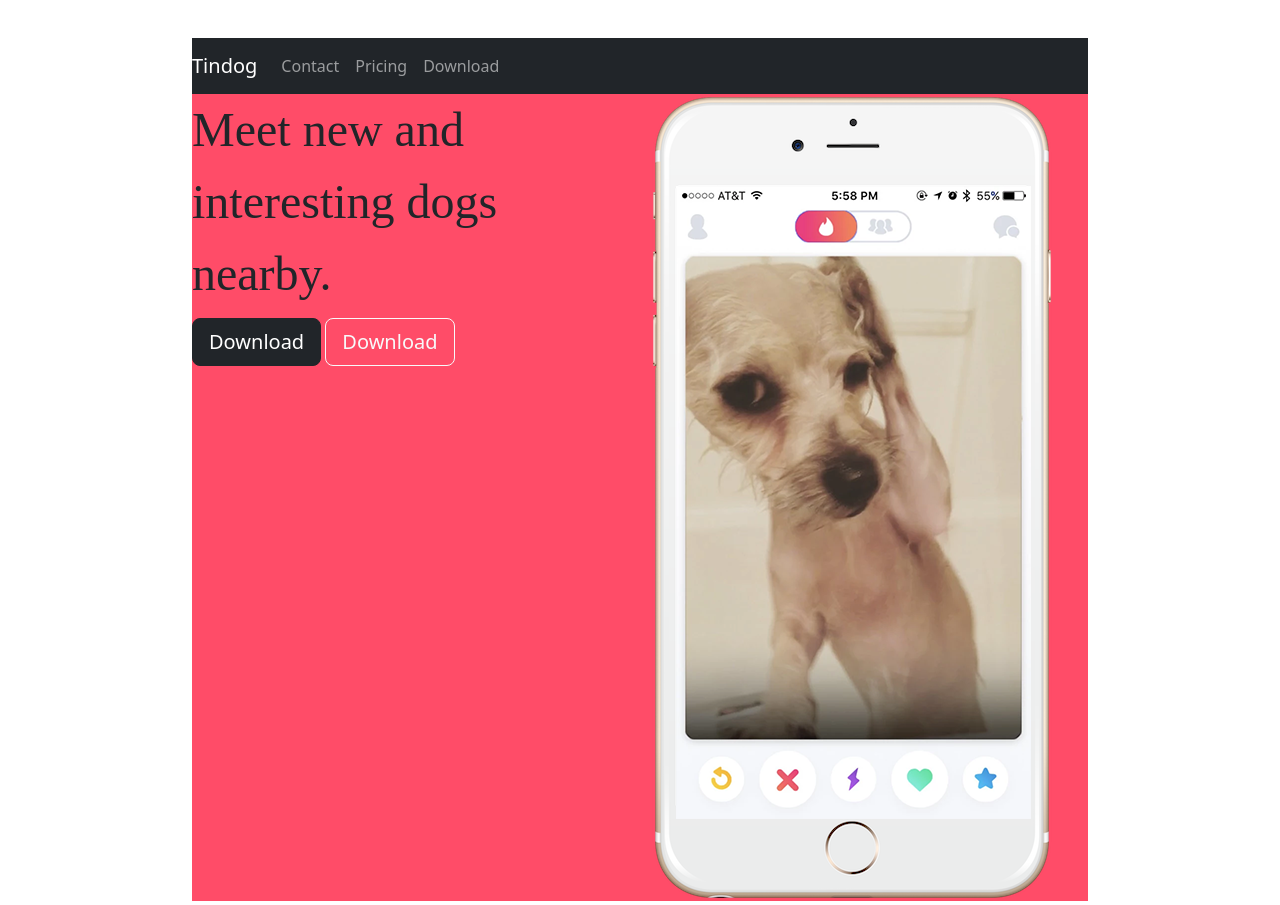
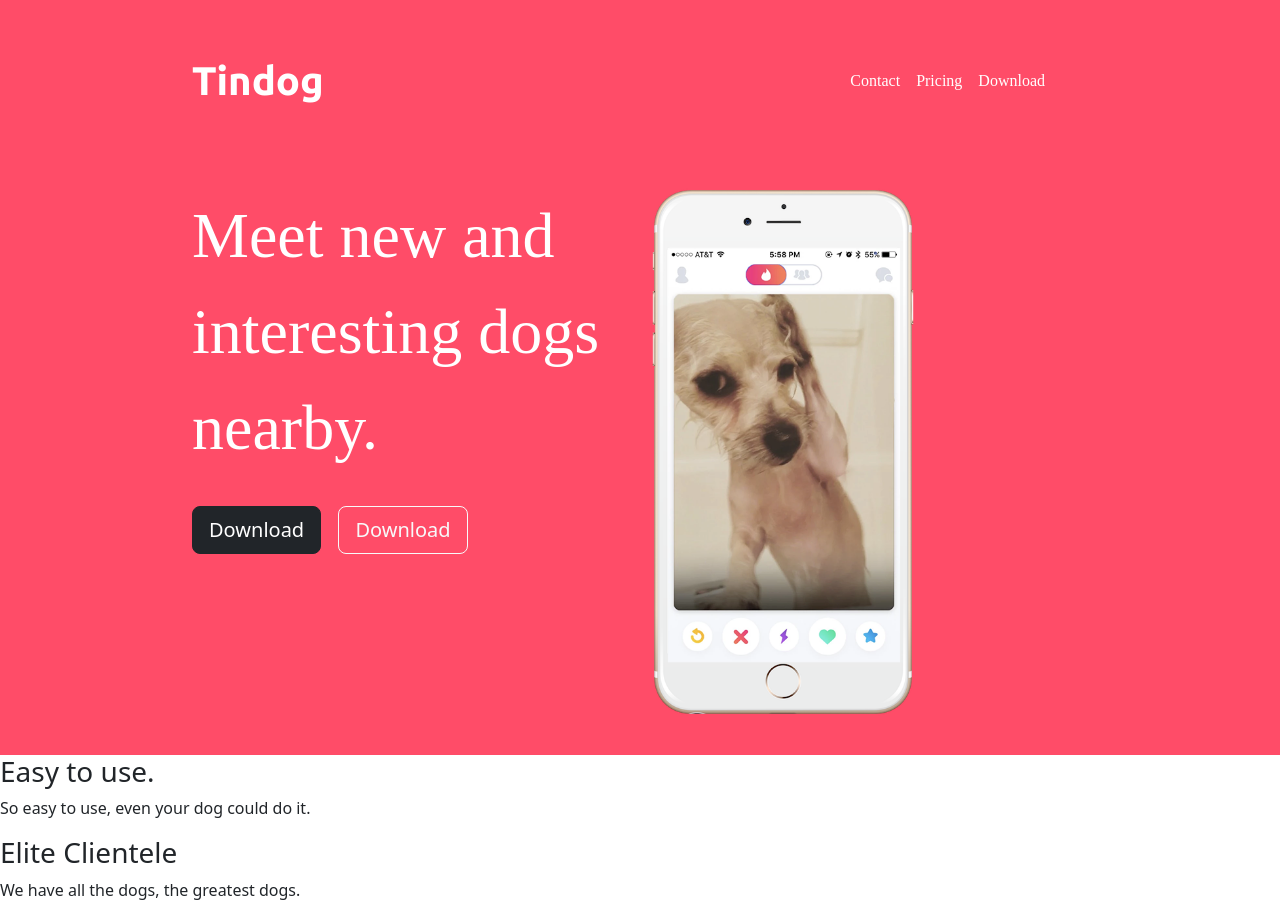
Before and after one commit to Leul4ever/Bootstrapinstallation, a plain HTML site: page TinDog-Start-master/index.html in a window 1280 px wide. Shown: the top 905 px of the page. Drawn offline with nearby package versions, Linux system fonts and the light colour scheme.

Commit message:
titile section is completed

```diff
--- a/TinDog-Start-master/css/styles.css
+++ b/TinDog-Start-master/css/styles.css
@@ -1,12 +1,38 @@
 #title{
     background-color:#ff4c68;
+    color: #fff;
+}
+.navbar{
+    padding-bottom: 4.5rem;
 }
 .container-fluid{
 padding: 3% 15%;
 
 }
-.promotion{
+h1{
     font-family: Robot-dark;
     line-height: 1.5;
-    font-size: 3rem;
+    font-size: 4rem;
 }
+.navbar-brand{
+    font-family:'Ubuntu' ;
+    font-size: 2.5rem;
+    font-weight: bold;
+    color:white;
+
+}
+.nav-link{
+    font-family: Robot;
+    color:#fff;
+}
+.linko {
+    margin-left: auto;
+    padding: 0 35px;
+
+}
+.Downloadbtn{
+    margin:  5% 3% 5% 0;
+}
+.title-image{
+    width: 60%;
+}
--- a/TinDog-Start-master/index.html
+++ b/TinDog-Start-master/index.html
@@ -42,11 +42,11 @@
   </head>
 
   <body>
-    <div class="container-fluid">
+
     <div id="title">
       <!-- Nav Bar -->
-
-      <nav class="navbar bg-dark navbar-expand-lg navbar-dark">
+      <div class="container-fluid">
+      <nav class="navbar  navbar-expand-lg ">
         <a class="navbar-brand" href="">Tindog</a>
         <button
           class="navbar-toggler"
@@ -60,7 +60,7 @@
           <span class="navbar-toggler-icon"></span>
         </button>
         <div class="collapse navbar-collapse" id="navbarSupportedContent">
-          <ul class="navbar-nav ml-auto">
+          <ul class=" linko navbar-nav ml-auto">
             <li class="nav-item">
               <a class="nav-link" href="">Contact</a>
             </li>
@@ -79,11 +79,11 @@
       <div class="row">
         <div class="col-lg-6">
           <h1 class="promotion">Meet new and interesting dogs nearby.</h1>
-          <button class="btn btn-dark btn-lg" type="button">Download</button>
+          <button class="btn btn-dark btn-lg  Downloadbtn" type="button" >Download</button>
           <button class= " btn btn-outline-light btn-lg"type="button">Download</button>
         </div>
         <div class="col-lg-6">
-          <img src="images/iphone6.png" alt="iphone-mockup" />
+          <img class="title-image" src="images/iphone6.png" alt="iphone-mockup" />
         </div>
       </div>
     </div>
```
